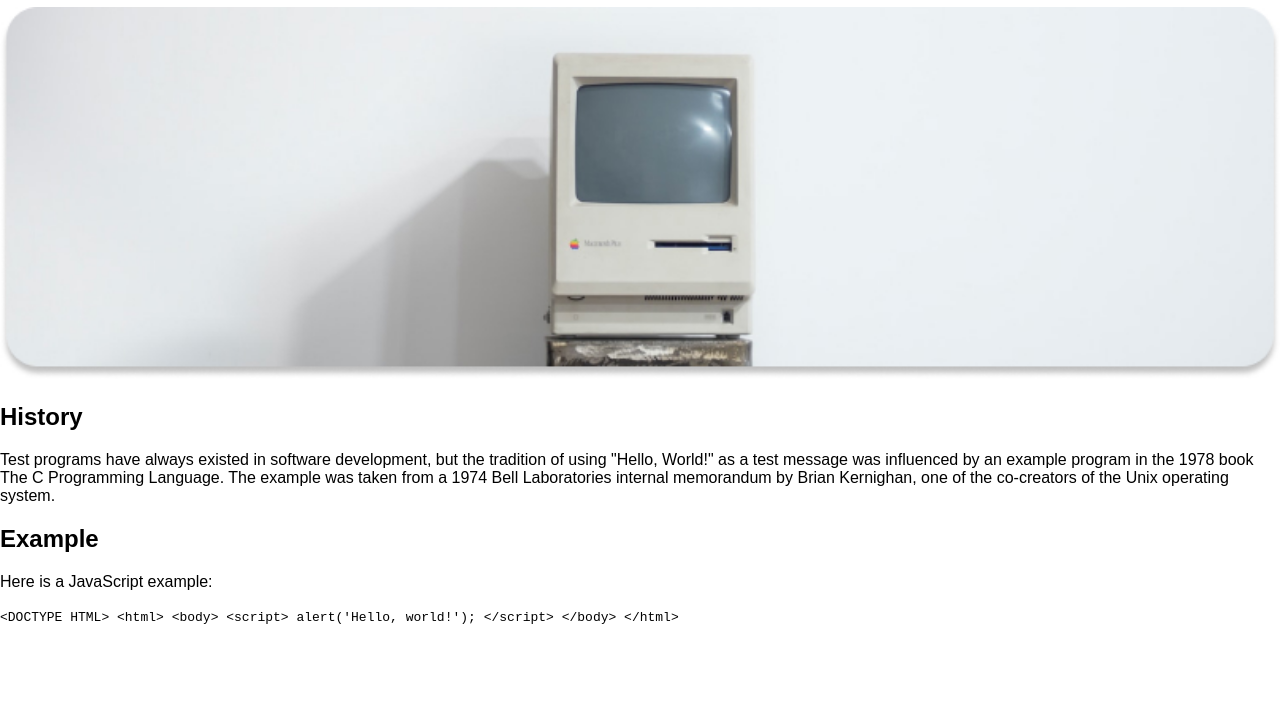
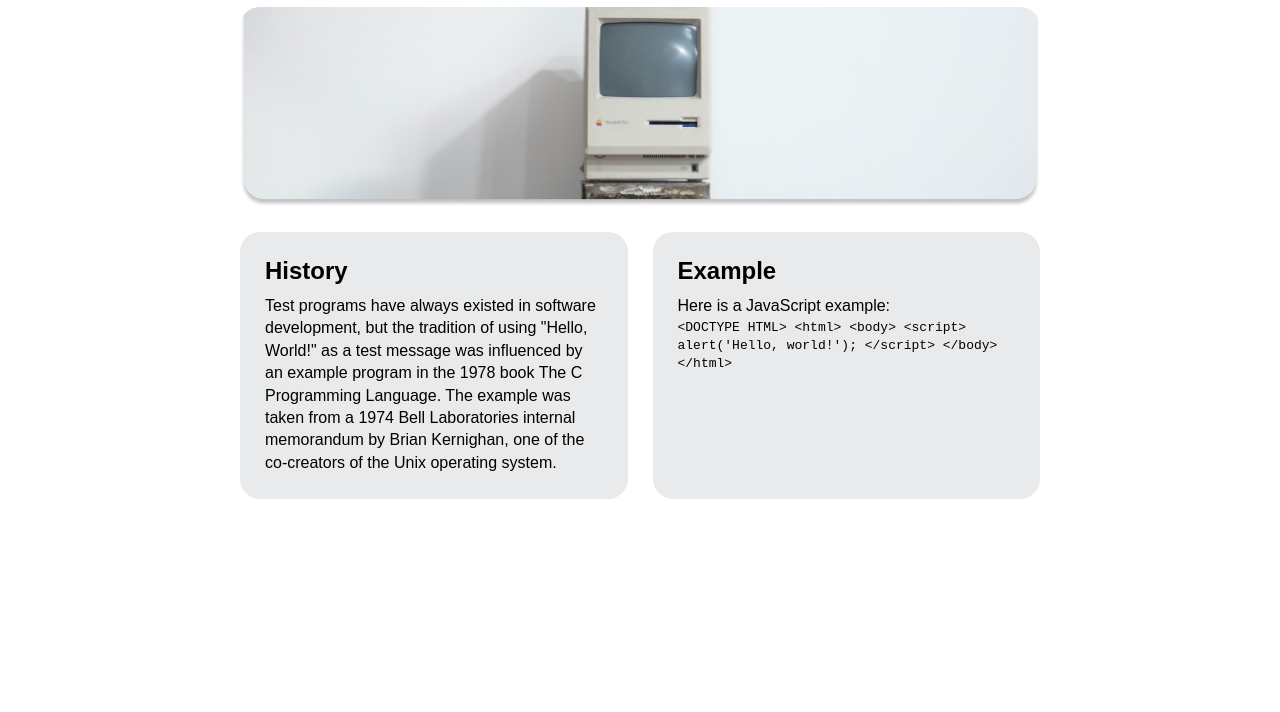
Before and after one commit to KMitch988/Hello-World, a plain HTML site: page index.html in a window 1280 px wide. Shown: the part 88-800 px from the top of the page. Drawn offline with Linux system fonts and the light colour scheme.

Commit message:
Layout CSS

```diff
--- a/index.html
+++ b/index.html
@@ -8,8 +8,12 @@
         <link rel="stylesheet" href="screen.css">
     </head>
     <body>
+        <main>
             <h1>Hello World</h1>
-        <img src="images/Mac.jpg" alt="Vintage Mac">
+            <div class="masthead">
+
+            </div>
+            <div class="details">
                 <section>
                     <h2>History</h2>
                     <p>Test programs have always existed in software development, but the tradition of using "Hello, World!" as a test message was influenced by an example program in the 1978 book The C Programming Language. The example was taken from a 1974 Bell Laboratories internal memorandum by Brian Kernighan, one of the co-creators of the Unix operating system.</p>
@@ -28,6 +32,8 @@
                         &lt;/html&gt;
                     </code>
                 </section>
+            </div>
+        </main>
         <script src="index.js"></script>
     </body>
 </html>
--- a/screen.css
+++ b/screen.css
@@ -4,9 +4,46 @@ body {
     background: #fff;
     font-family: Arial, Helvetica, sans-serif;
     border-top: 15px solid #424242;
-    margin: 0;
+    margin: 0 auto;
+}
+
+main {
+    margin: 0 auto;
+    width: 800px;
+}
+
+.masthead{
+    background-image: url('images/Mac.jpg');
+    background-size: cover;
+    background-position: bottom;
+    height: 200px;
+    border-radius: 20px;
+}
+
+.details {
+    display: flex;
+    gap: 25px;
+}
+
+.details section {
+    flex-grow: 1;
+    flex-basis: 0;
+    background: #E9EAEC;
+    padding: 25px;
+    border-radius: 20px;
+    margin-top: 25px;
 }
 
 img {
     width: 100%;
+    border-radius: 20px;
 }
+
+h2{
+    margin: 0 0 10px 0;
+}
+
+p{
+    margin: 0;
+    line-height: 1.4em;
+}
```
Lines whose indentation alone changed are shown as unchanged.
